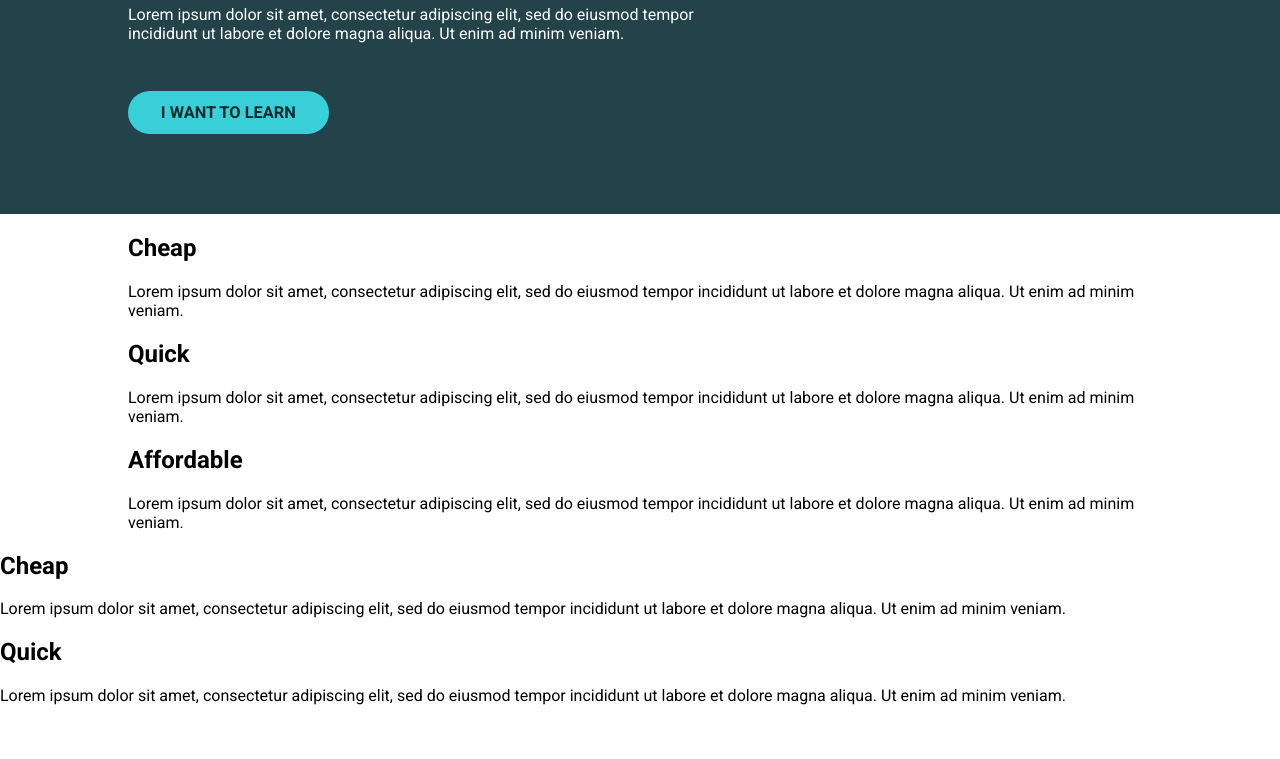
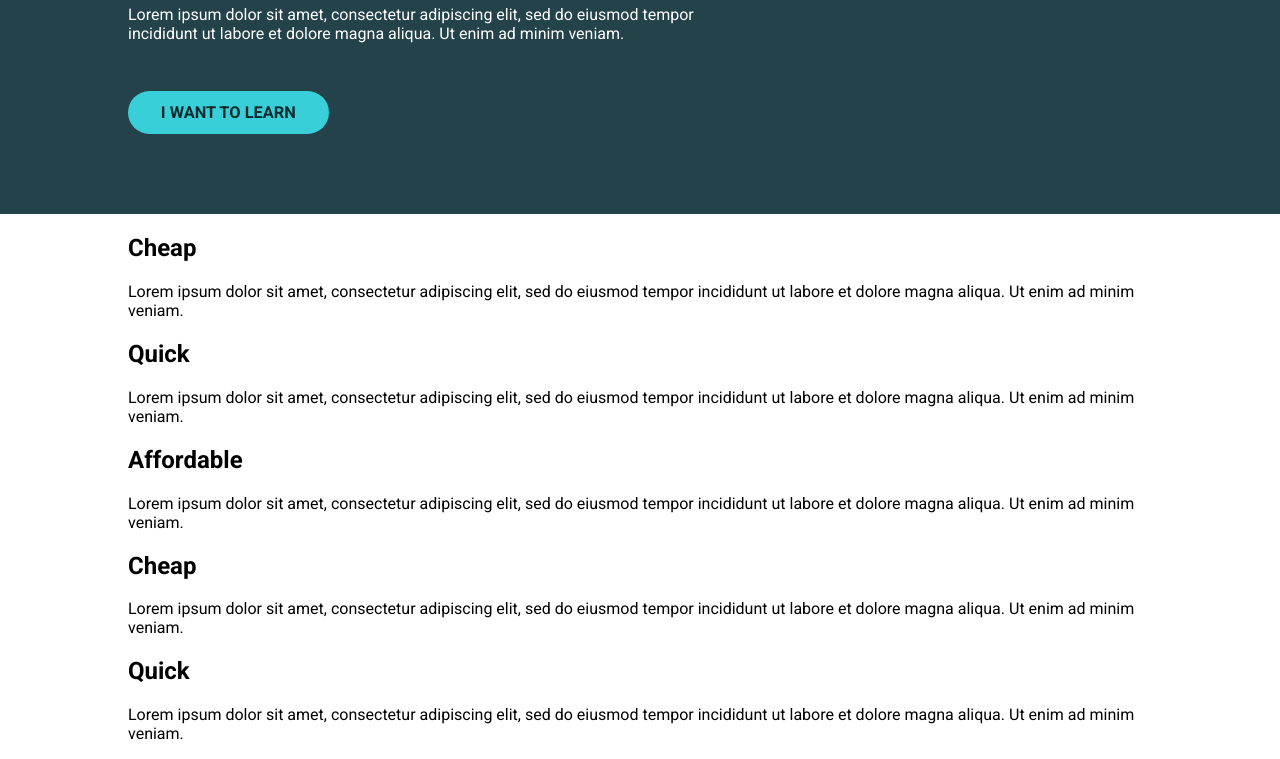
Before and after one commit to Patrick-Dolan/kp-responsivelayouts-d3, a plain HTML site: page index.html in a window 1280 px wide. Shown: the part 223-982 px from the top of the page. Before the commit the page ends 944 px from the top, so only its background shows below. Drawn offline with Linux system fonts and the light colour scheme.

Commit message:
update: wrap 2 column section and 3 column section in divs and add container to 2 column

```diff
--- a/index.html
+++ b/index.html
@@ -20,6 +20,7 @@
     </div>
   </div>
   <!-- 3 Column Section -->
+  <div class="three-col-section">
     <div class="container">
       <div class="row">
         <div class="col">
@@ -36,8 +37,10 @@
         </div>
       </div>
     </div>
+  </div>
   <!-- 2 Column Section -->
-  <div class="tertiary-bg">
+  <div class="two-col-section">
+    <div class="container">
       <div class="row">
         <div class="col">
           <h2>Cheap</h2>
@@ -49,5 +52,6 @@
         </div>
       </div>
     </div>
+  </div>
 </body>
 </html>
```
Lines whose indentation alone changed are shown as unchanged.
